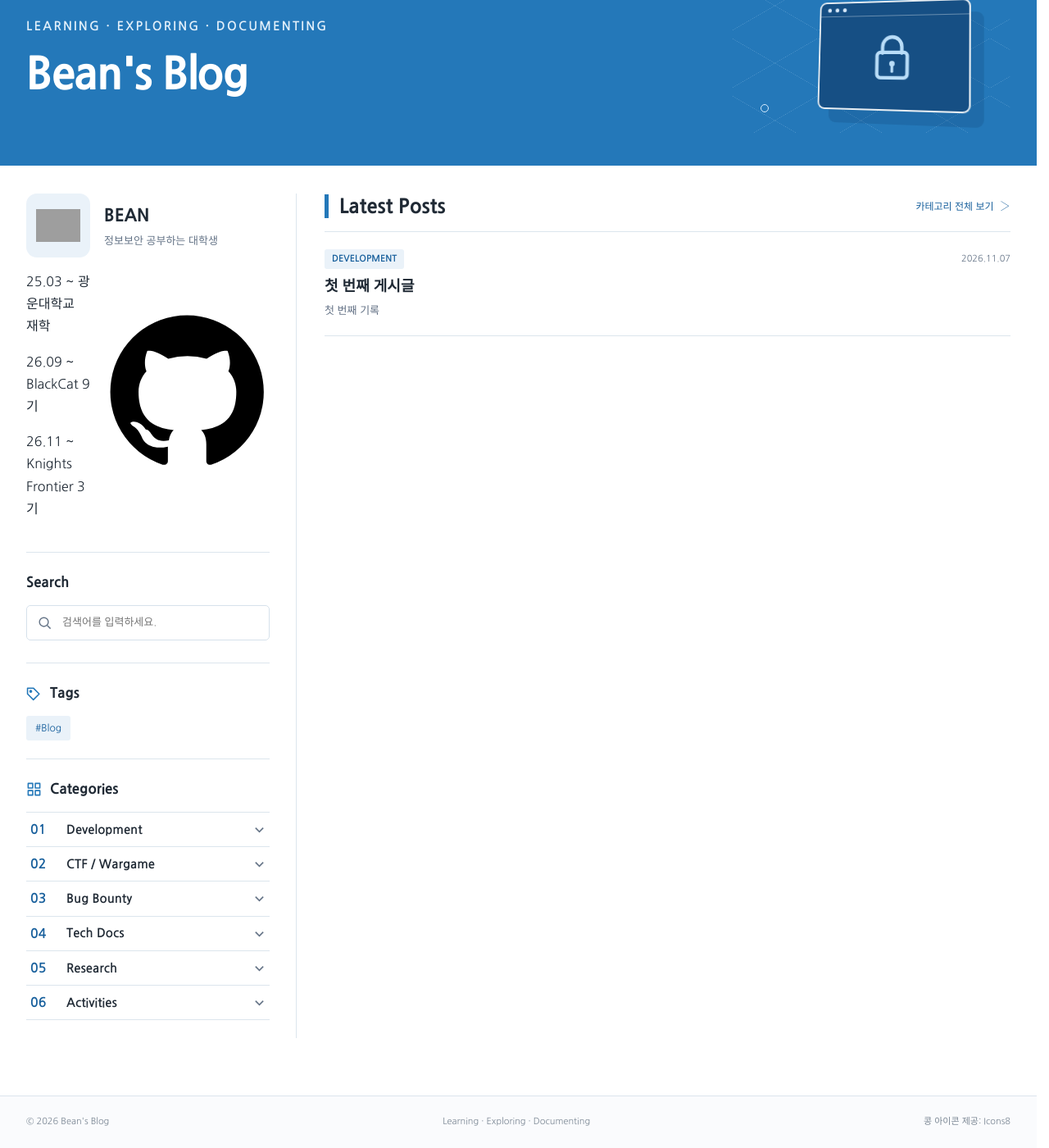
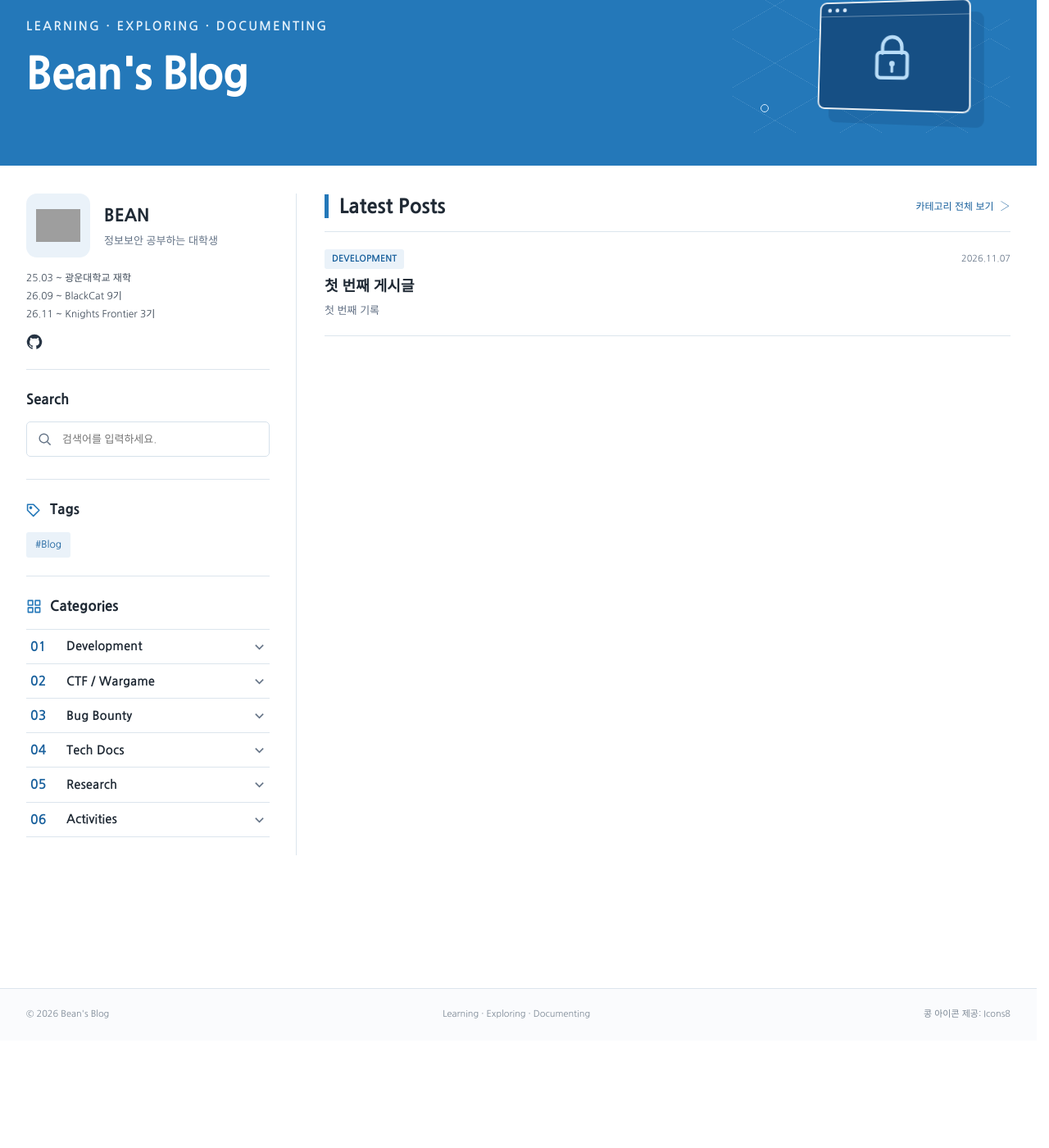
Before and after one commit to BEAN-CMD418/bean-cmd418.github.io, a Jekyll site: the page built from index.md, in a window 1280 px wide and 1400 px high, scrolled down 131 px. Shown: the whole window at 82% size. Built offline with Jekyll 4.4.1, drawn with Linux system fonts in a browser that asks for light colours; some web fonts are replaced; grey boxes are pictures that could not be loaded.

Commit message:
Restore compact GitHub cat icon styling

```diff
--- a/assets/css/bean-theme.css
+++ b/assets/css/bean-theme.css
@@ -92,6 +92,27 @@ button, input { font: inherit; }
 .profile-role { margin: 0; color: var(--muted); font-size: 13px; }
 .profile-motto { margin: 4px 0 0; color: var(--blue-deep); font-size: 11px; white-space: nowrap; }
 .profile-description { grid-column: 1 / -1; margin: 14px 0 0; color: #536274; font-size: 13px; }
+.profile-career {
+  grid-column: 1 / -1;
+  margin-top: 14px;
+  color: #3f4b59;
+  font-size: 12px;
+  line-height: 1.85;
+}
+.profile-career p { margin: 0; }
+.profile-github {
+  grid-column: 1 / -1;
+  display: inline-flex;
+  align-items: center;
+  gap: 8px;
+  width: fit-content;
+  margin-top: 12px;
+  color: #273444;
+  font-size: 13px;
+  font-weight: 700;
+}
+.profile-github svg { display: block; width: 20px; height: 20px; flex: 0 0 20px; fill: currentColor; }
+.profile-github:hover { color: var(--blue-deep); }
 .sidebar-section { padding: 22px 0; border-bottom: 1px solid var(--line); }
 .sidebar-heading { display: flex; align-items: center; gap: 10px; margin: 0 0 13px; font-size: 17px; font-weight: 800; }
 .heading-icon { width: 19px; height: 19px; fill: none; stroke: var(--blue); stroke-width: 2; stroke-linecap: round; stroke-linejoin: round; }
```
